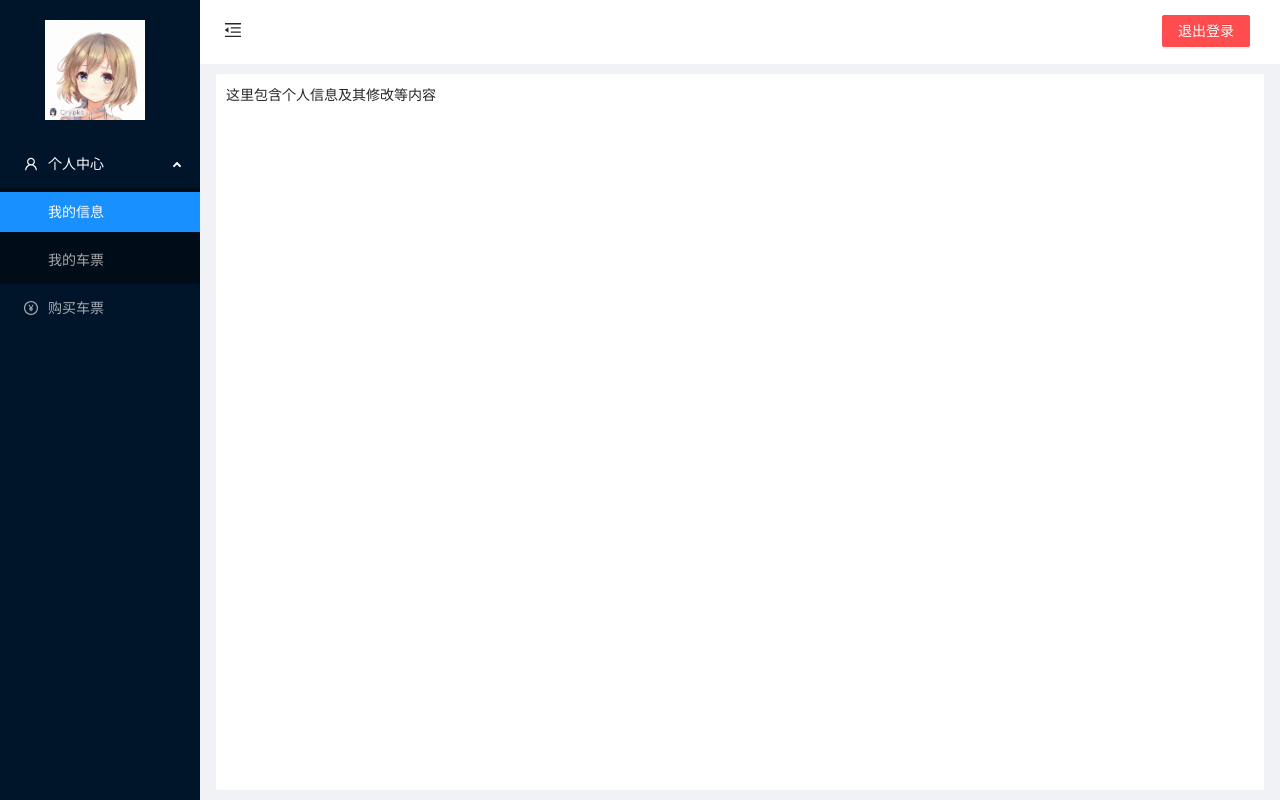
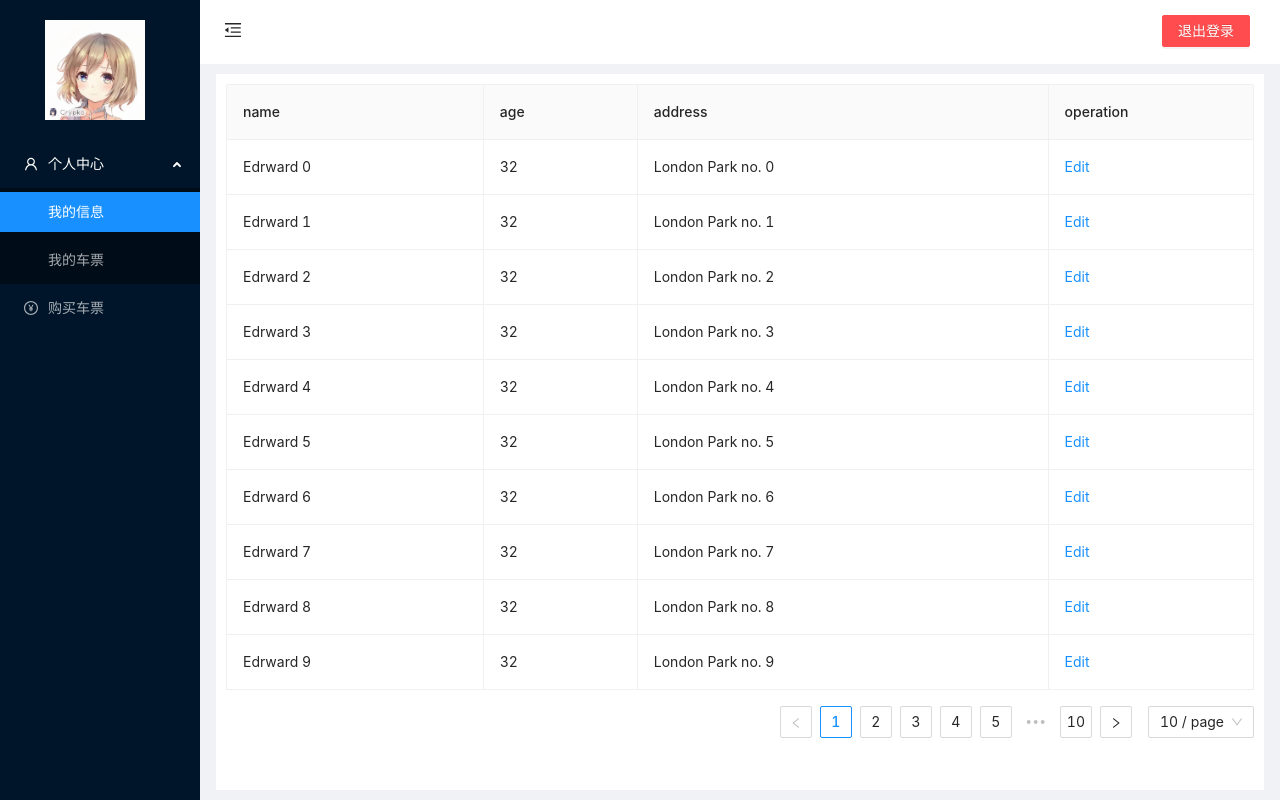
Before and after one commit to github-bowen/SpringCloud-Project, a Vue app: page /#/main in a window 1280 px wide. Built offline with nearby package versions, Linux system fonts and the light colour scheme.

Commit message:
testComponent.vue 组件引入MainView.vue查看效果

```diff
--- a/package.json
+++ b/package.json
@@ -13,6 +13,7 @@
     "axios": "^1.2.2",
     "core-js": "^3.8.3",
     "element-plus": "^2.2.28",
+    "lodash-es": "^4.17.21",
     "node-sass": "^4.13.1",
     "sass-loader": "^7.3.1",
     "vue": "^3.2.13",
--- /dev/null
+++ b/src/components/testComponent.vue
@@ -0,0 +1,90 @@
+<template>
+  <a-table :columns="columns" :data-source="dataSource" bordered>
+    <template #bodyCell="{ column, text, record }">
+      <template v-if="['name', 'age', 'address'].includes(column.dataIndex)">
+        <div>
+          <a-input
+              v-if="editableData[record.key]"
+              v-model:value="editableData[record.key][column.dataIndex]"
+              style="margin: -5px 0"
+          />
+          <template v-else>
+            {{ text }}
+          </template>
+        </div>
+      </template>
+      <template v-else-if="column.dataIndex === 'operation'">
+        <div class="editable-row-operations">
+          <span v-if="editableData[record.key]">
+            <a-typography-link @click="save(record.key)">Save</a-typography-link>
+            <a-popconfirm title="Sure to cancel?" @confirm="cancel(record.key)">
+              <a>Cancel</a>
+            </a-popconfirm>
+          </span>
+          <span v-else>
+            <a @click="edit(record.key)">Edit</a>
+          </span>
+        </div>
+      </template>
+    </template>
+  </a-table>
+</template>
+<script>
+import { cloneDeep } from 'lodash-es';
+import { defineComponent, reactive, ref } from 'vue';
+const columns = [{
+  title: 'name',
+  dataIndex: 'name',
+  width: '25%',
+}, {
+  title: 'age',
+  dataIndex: 'age',
+  width: '15%',
+}, {
+  title: 'address',
+  dataIndex: 'address',
+  width: '40%',
+}, {
+  title: 'operation',
+  dataIndex: 'operation',
+}];
+const data = [];
+for (let i = 0; i < 100; i++) {
+  data.push({
+    key: i.toString(),
+    name: `Edrward ${i}`,
+    age: 32,
+    address: `London Park no. ${i}`,
+  });
+}
+export default defineComponent({
+  setup() {
+    const dataSource = ref(data);
+    const editableData = reactive({});
+    const edit = key => {
+      editableData[key] = cloneDeep(dataSource.value.filter(item => key === item.key)[0]);
+    };
+    const save = key => {
+      Object.assign(dataSource.value.filter(item => key === item.key)[0], editableData[key]);
+      delete editableData[key];
+    };
+    const cancel = key => {
+      delete editableData[key];
+    };
+    return {
+      dataSource,
+      columns,
+      editingKey: '',
+      editableData,
+      edit,
+      save,
+      cancel,
+    };
+  },
+});
+</script>
+<style scoped>
+.editable-row-operations a {
+  margin-right: 8px;
+}
+</style>
--- a/src/views/MainView.vue
+++ b/src/views/MainView.vue
@@ -65,7 +65,7 @@
       <!--      主体-->
       <a-layout-content
           :style="{ margin: '10px 16px', padding: '10px', background: '#fff', minHeight: '280px' }">
-        这里包含个人信息及其修改等内容
+        <test-component></test-component>
       </a-layout-content>
     </a-layout>
   </a-layout>
@@ -84,6 +84,7 @@ import {
 } from '@ant-design/icons-vue';
 import {ref} from 'vue'
 import {useRouter} from "vue-router";
+import TestComponent from "@/components/testComponent";
 //左侧菜单选中的key
 let $router = useRouter()
 let user = JSON.parse(localStorage.getItem('user'))
```
